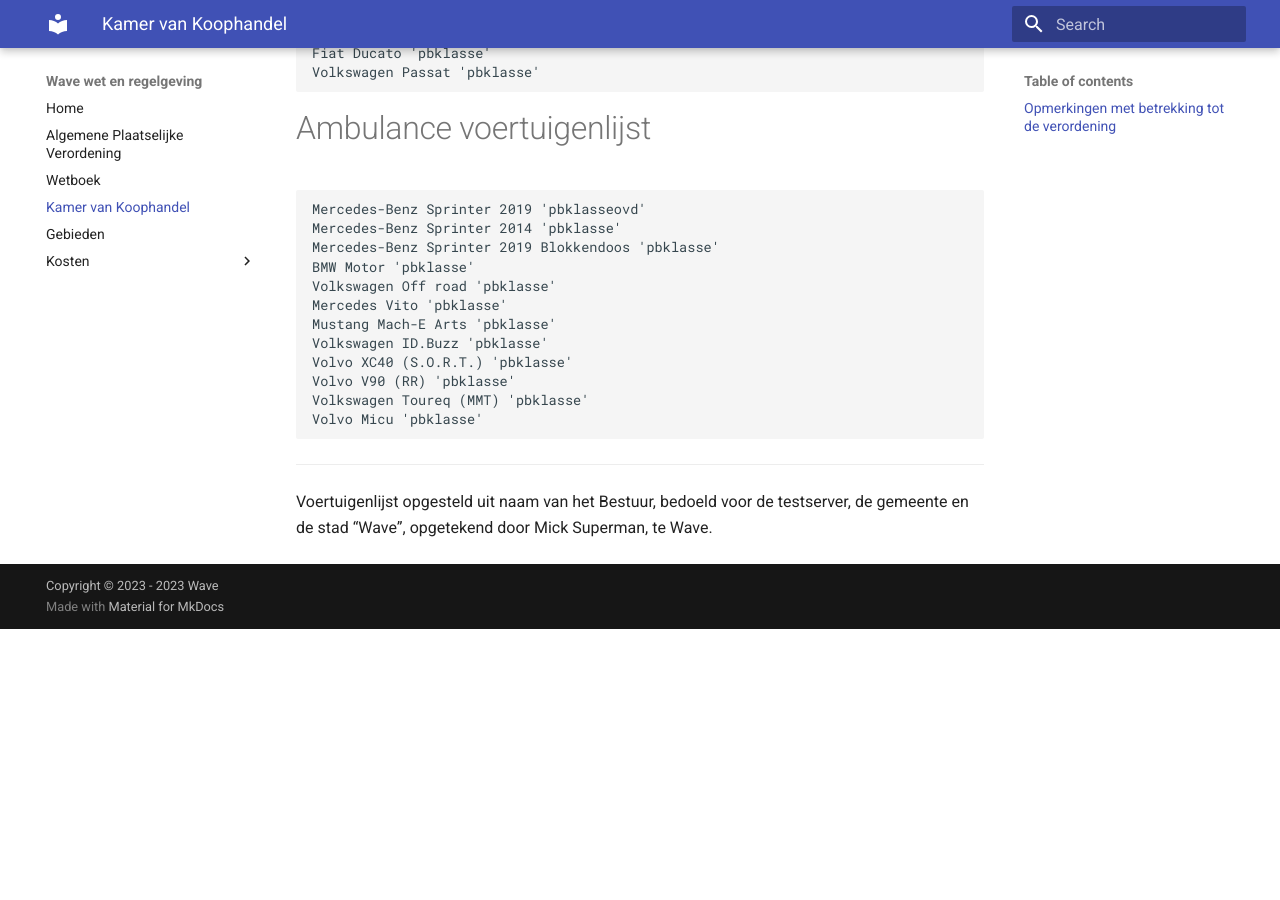
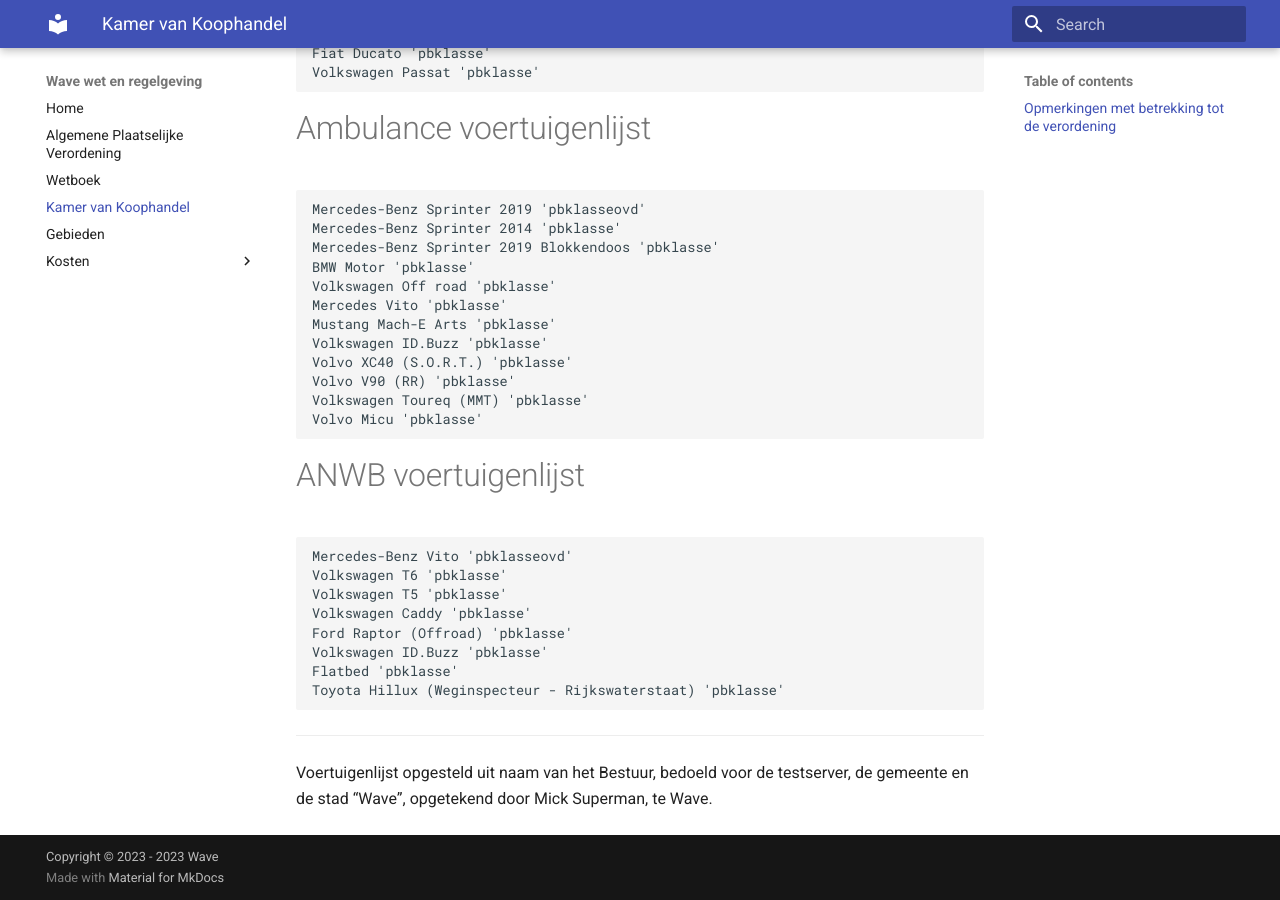
Before and after one commit to mickjoel/wetboek.sunstone, an MkDocs documentation site: the page built from docs/bedrijven.md, in a window 1280 px wide and 900 px high, scrolled down 1240 px. Built offline with MkDocs 1.6.1 and Material for MkDocs 9.7.7, drawn with Linux system fonts in a browser that asks for light colours; before the commit the page ends 1869 px from its top, so only the background shows below that.

Commit message:
Update bedrijven.md

```diff
--- a/docs/bedrijven.md
+++ b/docs/bedrijven.md
@@ -65,5 +65,15 @@
     Volkswagen Toureq (MMT) 'pbklasse'
     Volvo Micu 'pbklasse'
 
+# ANWB voertuigenlijst
+    Mercedes-Benz Vito 'pbklasseovd'
+    Volkswagen T6 'pbklasse'
+    Volkswagen T5 'pbklasse'
+    Volkswagen Caddy 'pbklasse'
+    Ford Raptor (Offroad) 'pbklasse'
+    Volkswagen ID.Buzz 'pbklasse'
+    Flatbed 'pbklasse'
+    Toyota Hillux (Weginspecteur - Rijkswaterstaat) 'pbklasse'
+
 ---------------------
 Voertuigenlijst opgesteld uit naam van het Bestuur, bedoeld voor de testserver, de gemeente en de stad “Wave”, opgetekend door Mick Superman, te Wave.
```
